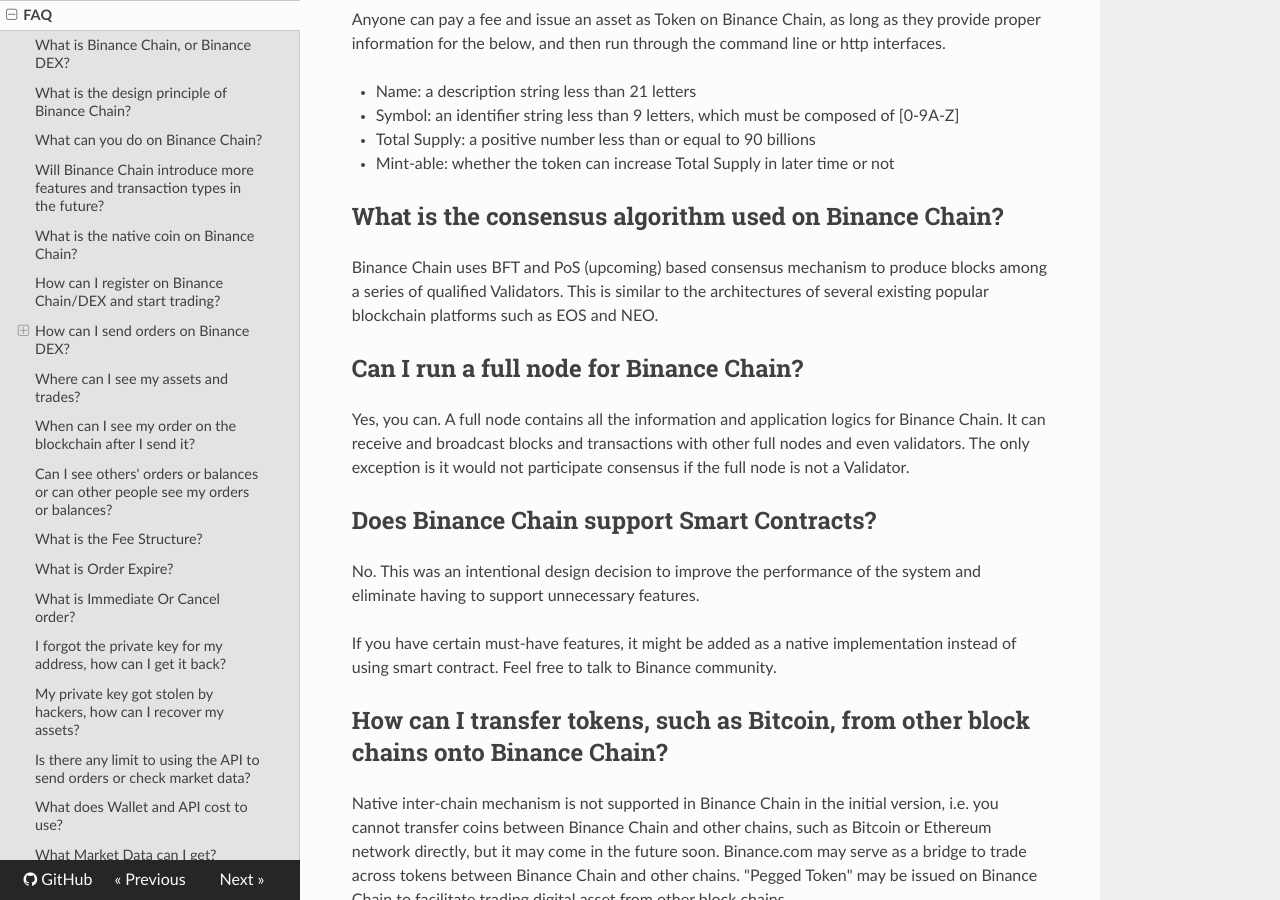
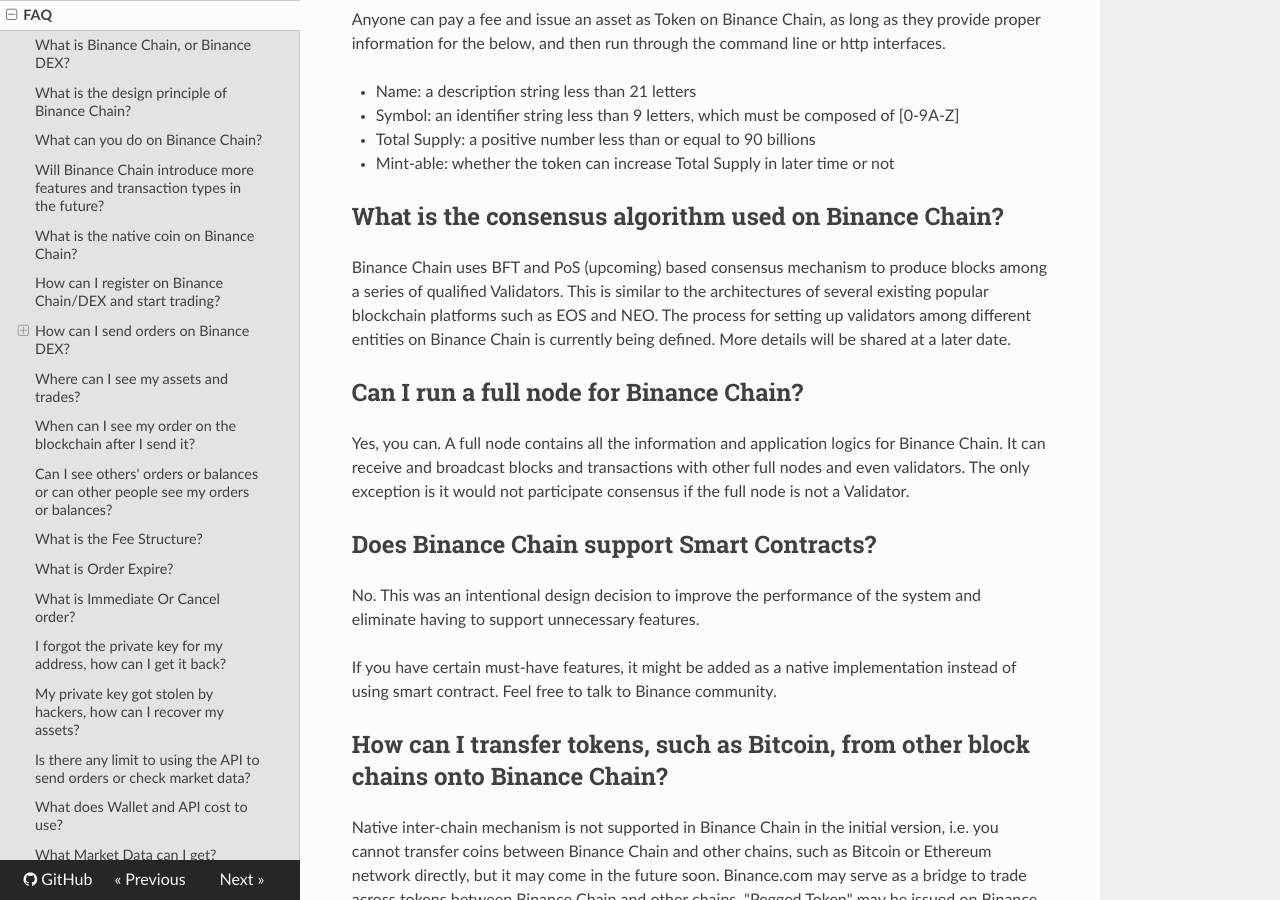
Before and after one commit to yash-sharma1/docs-site, an MkDocs documentation site: the page built from docs/faq.md, in a window 1280 px wide and 900 px high, scrolled down 5704 px. Built offline with MkDocs 1.6.1, drawn with Linux system fonts in a browser that asks for light colours; nearby versions of some CDN libraries.

Commit message:
Update faq.md

```diff
--- a/docs/faq.md
+++ b/docs/faq.md
@@ -67,6 +67,7 @@
 orders. GTE orders can quote on the exchange until they are filled by the opposite orders satisfying
 the limit price, or canceled by client themselves, or expire after 72 hours after 00:00 (UTC).
 Check the "What is `Order Expire`" section of the FAQ for more information.
+
 
 Network nodes examine orders to ensure they are valid. Once the orders are accepted, they are
 booked on the next block, and get matched accordingly.
@@ -217,6 +218,7 @@
 Binance Chain uses BFT and PoS (upcoming) based consensus mechanism to produce blocks among
 a series of qualified Validators. This is similar to the architectures of several existing
 popular blockchain platforms such as EOS and NEO.
+The process for setting up validators among different entities on Binance Chain is currently being defined. More details will be shared at a later date.
 
 ## Can I run a full node for Binance Chain?
 
```
